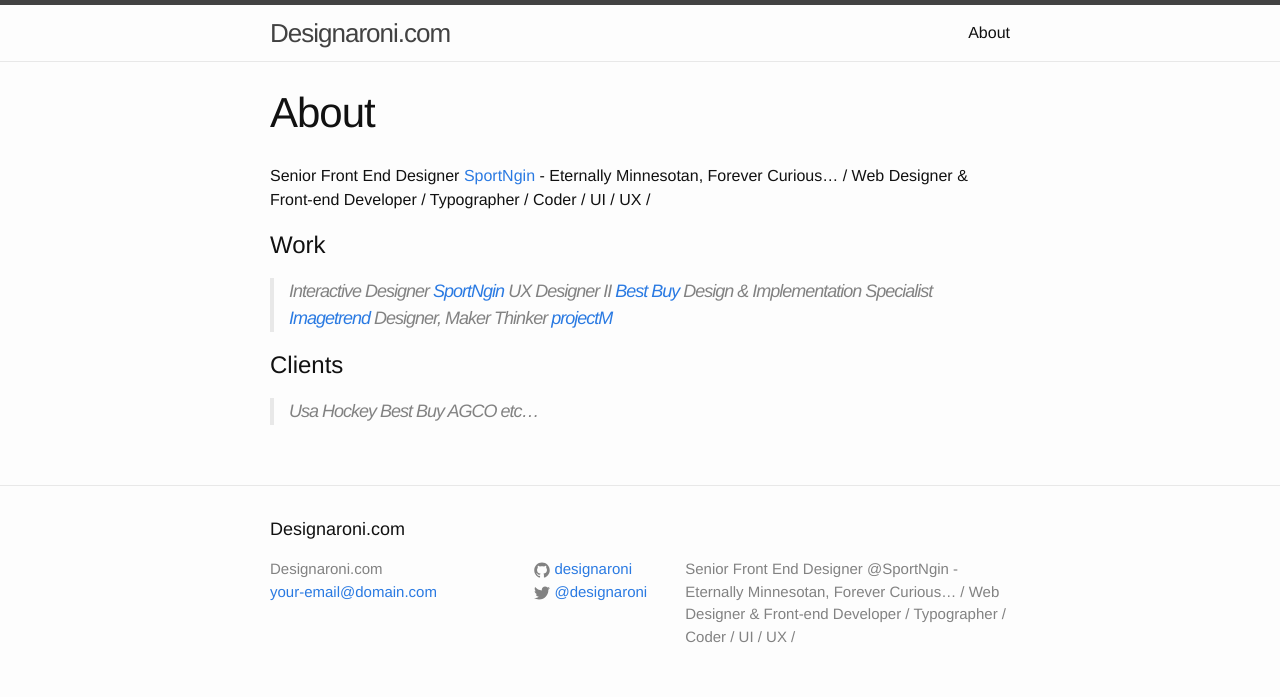
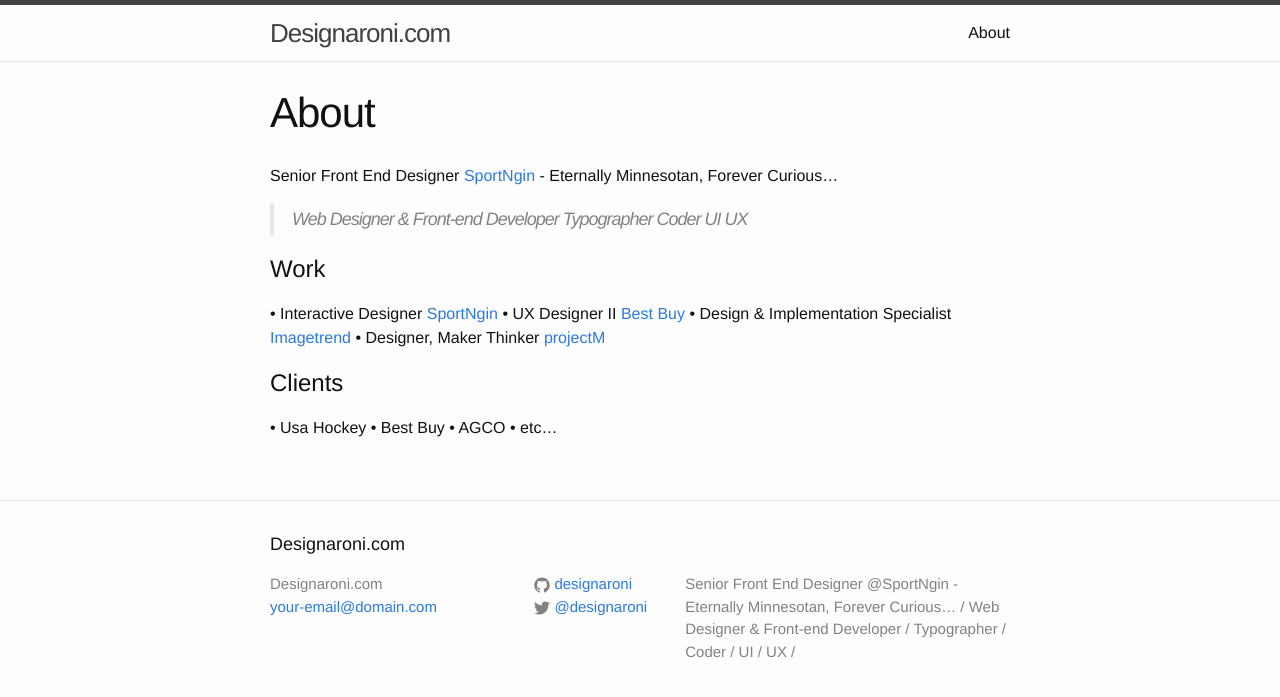
Before and after one commit to Designaroni/designaroni, a Jekyll site: the page built from about.md, in a window 1280 px wide. Shown: the top 697 px of the page. Built offline with Jekyll 4.4.1, drawn with Linux system fonts in a browser that asks for light colours.

```diff
--- a/about.md
+++ b/about.md
@@ -4,20 +4,18 @@ title: About
 permalink: /about/
 ---
 
-Senior Front End Designer [SportNgin](http://sportngin.com) - Eternally Minnesotan, Forever Curious… / Web Designer & Front-end Developer / Typographer / Coder / UI / UX /
+Senior Front End Designer [SportNgin](http://sportngin.com) - Eternally Minnesotan, Forever Curious…
+
+> Web Designer & Front-end Developer | Typographer | Coder | UI | UX
 
 # Work
-> Interactive Designer [SportNgin](http://sportngin.com)
-> UX Designer II [Best Buy](http://bestbuy.com)
-> Design & Implementation Specialist [Imagetrend](http://imagetrend.com)
-> Designer, Maker Thinker [projectM](http://projectmlab.com)
+• Interactive Designer [SportNgin](http://sportngin.com)
+• UX Designer II [Best Buy](http://bestbuy.com)
+• Design & Implementation Specialist [Imagetrend](http://imagetrend.com)
+• Designer, Maker Thinker [projectM](http://projectmlab.com)
 
 # Clients
-> Usa Hockey
-> Best Buy
-> AGCO
-> etc...
->
->
->
->
+• Usa Hockey
+• Best Buy
+• AGCO
+• etc...
```
